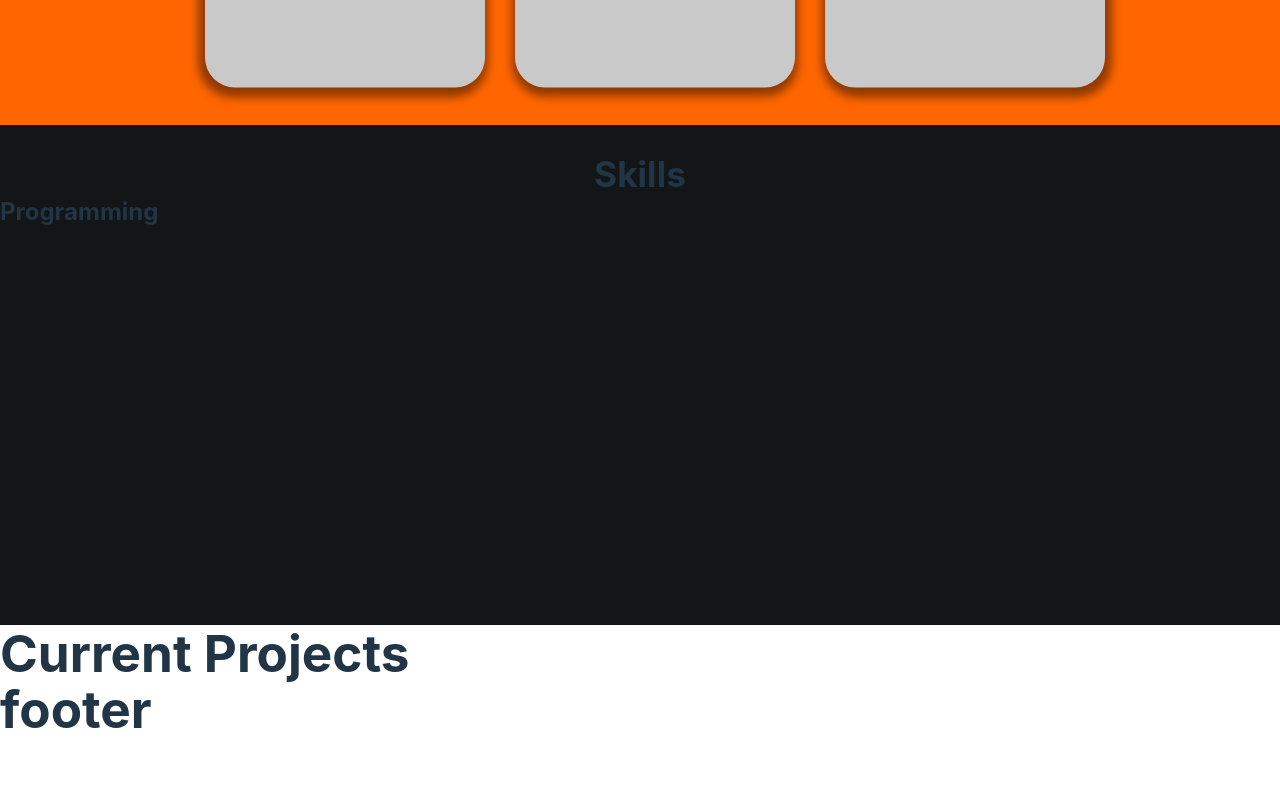
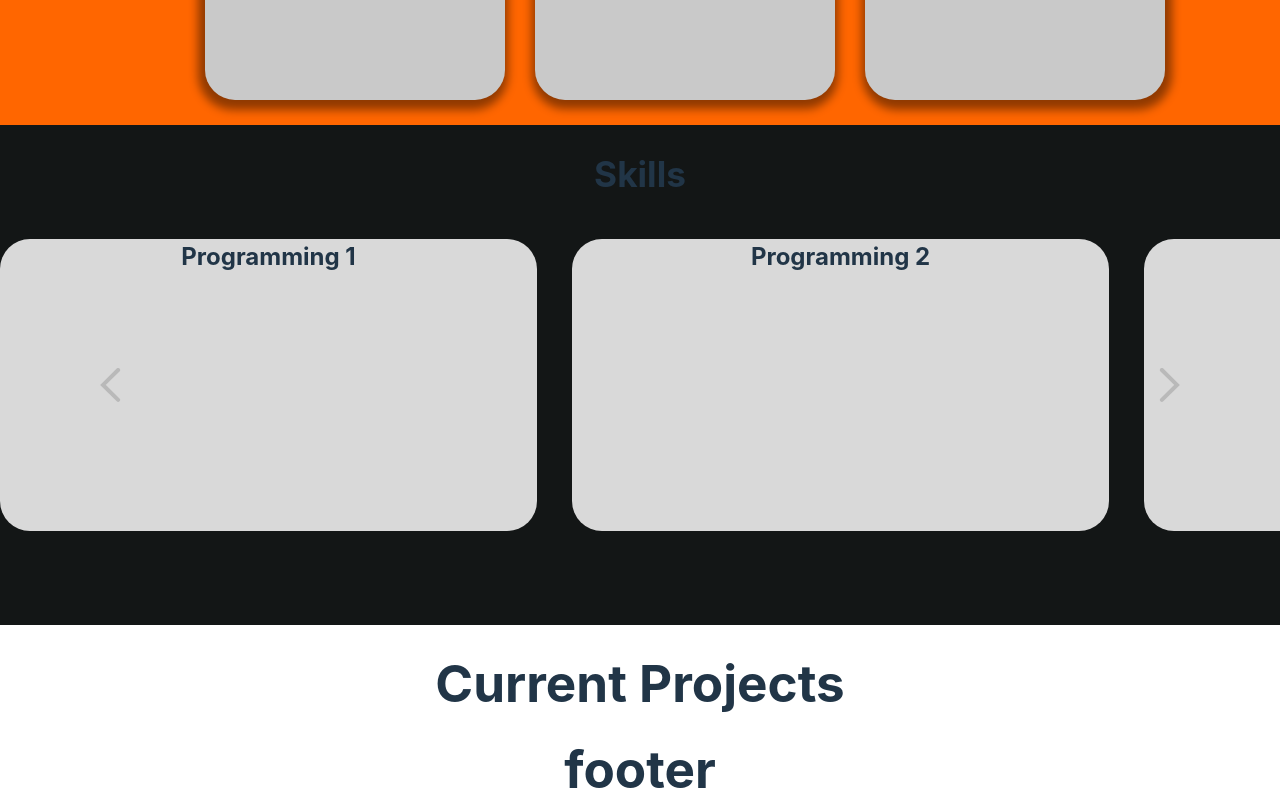
Before and after one commit to aselapasinduD/My-About-Me-Page, a React (Vite) app: page / in a window 1280 px wide. Shown: the part 1808-2608 px from the top of the page. Before the commit the page ends 2548 px from the top, so only its background shows below. Built offline with nearby package versions, Linux system fonts and the light colour scheme.

Commit message:
Skill section is done but we have to do one thing add the detail about skills

```diff
--- a/src/App.css
+++ b/src/App.css
@@ -1,6 +1,11 @@
 * {
 	box-sizing: border-box;
 	margin: 0;
+}
+h1 {
+	text-align: center;
+	font-size: 2.2em;
+	padding-top: 30px;
 }
 
 /*NavBar Style*/
@@ -13,6 +18,7 @@
 	left: 15vw;
 	top: 16vw;
 	letter-spacing: 20px;
+	font-size: 3.2em;
 	font-weight: 400;
 }
 .navbar h2 {
@@ -170,9 +176,7 @@
 	background-color: #FF6600;
 }
 .aboutMeSection h1 {
-	text-align: center;
 	font-size: 2.2em;
-	padding-top: 30px;
 }
 .aboutMeSection .details h2 {
 	margin: 15px 0;
@@ -230,11 +234,72 @@
 	background-color: #131616;
 }
 .skillsSection h1 {
+	font-size: 2.2em;
+}
+.skillsSection .skills-wrapper {
+	display: flex;
+	justify-content: center;
+	position: relative;
+	overflow: hidden;
+	margin-top: 45px;
+}
+.skillsSection .arrow-left {
+	margin-left: 0;
+}
+.skillsSection .arrow-right {
+	margin-left: 0;
+	transform: scaleX(-1);
+}
+.skillsSection .skillsList {
+	overflow-x: hidden;
+	max-width: 1681px;
+	height: 100%;
+}
+.skillsSection .translateXwrapper {
+	display: flex;
+	gap: 35px;
+}
+.skillsSection .skill {
+	min-width: 537px;
+	height: 292px;
+	background-color: #D9D9D9;
+	border-radius: 30px;
+	overflow: hidden;
+	box-sizing: border-box;
+}
+.skillsSection h2 {
 	text-align: center;
-	font-size: 2.2em;
-	padding-top: 30px;
 }
-@media (max-width: 1700PX) {
+.skillsSection button {
+	border: none;
+	outline: none !important;
+	display: flex;
+	position: absolute;
+	justify-content: center;
+	align-items: center;
+	height: 100%;
+	margin: 0;
+	padding: 0;
+	background-color: rgba(0, 0, 0, 0);
+	z-index: 1;
+	transition: background-color 0.3s ease-in-out;
+}
+.skillsSection button:active {
+	background-color: #D9D9D930;
+}
+.skillsSection .skills-wrapper .left-button{
+	margin-left: 0;
+	left: 0;
+	padding-left: 100px;
+	padding-right: 10px;
+}
+.skillsSection .skills-wrapper .right-button{
+	margin-right: 0;
+	right: 0;
+	padding-right: 100px;
+	padding-left: 10px;
+}
+}@media (max-width: 1700PX) {
 	.navbar h1 {
 		font-size: 2.5em;
 	}
--- a/src/components/Navbar.jsx
+++ b/src/components/Navbar.jsx
@@ -8,7 +8,7 @@ const NavBar = () => {
 
 	const [loopNum, setLoopNum] = useState(0);
 	const [isDeleting, setIsDeleting] = useState(false);
-	const toRotate = [ " Programmer", " Web Developer", " Web Designer", " UI/UX Designer"];
+	const toRotate = [ "Programmer", "Web Developer", "Web Designer", "UI/UX Designer"];
 	const [text, setText] = useState('');
 	const [delta, setDelta] = useState(300 - Math.random() * 100);
 	const period = 2000;
@@ -70,7 +70,7 @@ const NavBar = () => {
 	return (
 	<nav class="navbar">
 		<h2>Welcome to my portfolio</h2>
-		<h1>{"Hi! I'm Asela"}<span class="wrap">{text}</span></h1>
+		<h1>{"Hi! I'm Asela "}<span class="wrap">{text}</span></h1>
 		<img class="navbar_background" src={ navbar_background } alt="background image" />
 		<div class="container">
 			<div class="sections-bar-nav">
--- a/src/components/Skills.jsx
+++ b/src/components/Skills.jsx
@@ -1,13 +1,81 @@
-import React from 'react';
+/*
+-This sections will have the my skills.
+-And this skills display like a box with headline and details about skills.
+-Ones you load the page this sections only display 3 or 4 skill box. it depend on screensize and device. but this have a arrow-heads left-side and right-side and if we click the arrow-heads the we can move skill-box left and right then will see more skills.
+-This will not have active arrow-head. both sides are always active and this work like tthe wheel.
+-If someone click on the skill-box this will load the resume page it will have a hole resume about me.
+
+-how code structure goine on?
+	-mean section will have div with className="skillsSection" it will carry all the	 nested code.
+	-within div-className="skillsSection"
+	  - 1.We have a h1 heding.
+	  - 2.we need div-className="skills" to carry all the arrow-head and the
+	      skill-boxs so we can easily animate and control athing together.
+	  - 3.We adding a another div-className="skill" within a another
+	      div-className="skillsList" this .skill will be the one skill box and it
+	      will repeat with id={skillName} and all .skill will carry .skillsList it
+	      will help us to easily flex and animate this skill-boxs.
+	  - 4.we will adding tow svg before and after div-className="skillsList"
+	-Animation slide skill-box.
+	 - 1..skillsList div use for produce window size and justify-content center.
+	 - 2.we can use another div in side .skillsList div to flex skill-boxs
+	     and animate the slide-card.
+	 - 3.we can use js-objects and functions to get user inpute and change
+	     the translate value and react with animate.
+	 - 4.we can create some varibal to make any changes according to list of skills.
+ */
+import { React, useState } from 'react';
+import Arrow_head from '../assets/images/Arrow_head.svg';
 
 const Skills = () => {
+	let defaultSkillBoxDisplayCount = 3;
+	let allSkillBoxCount = 5;
+	let translateAmountPx = 573;
+
+	const [translateX, setTranslateX] = useState(0);
+	const updateTranslateX = {
+		translate: translateX,
+		transition: 'translate 0.8s ease-in-out'
+	}
+	const slideCount = allSkillBoxCount - defaultSkillBoxDisplayCount;
+
+	const handleLeftButtonClick = () => {
+		if (translateX !== 0) {
+			setTranslateX(translateX + translateAmountPx);
+		}
+		console.log(translateX);
+	}
+	const handleRightButtonClick = () => {
+		if (translateX > -translateAmountPx * slideCount) {
+			setTranslateX(translateX - translateAmountPx);
+		}
+		console.log(translateX);
+	}
 
 	return (
-		<div class="skillsSection">
+		<div className="skillsSection">
 			<h1>Skills</h1>
-			<div class="skillsList">
-				<div class="skill">
-					<h2>Programming</h2>
+			<div className="skills-wrapper">
+				<button className="left-button" onClick={handleLeftButtonClick}><img src={Arrow_head} class="arrow arrow-left" alt="Arrow Head" /></button>
+				<button className="right-button" onClick={handleRightButtonClick}><img src={Arrow_head} class="arrow arrow-right" alt="Arrow Head" /></button>
+				<div className="skillsList">
+					<div className="translateXwrapper" style={updateTranslateX}>
+						<div id="programming" className="skill">
+							<h2>Programming 1</h2>
+						</div>
+						<div id="programming" className="skill">
+							<h2>Programming 2</h2>
+						</div>
+						<div id="programming" className="skill">
+							<h2>Programming 3</h2>
+						</div>
+						<div id="programming" className="skill">
+							<h2>Programming 4</h2>
+						</div>
+						<div id="programming" className="skill">
+							<h2>Programming 5</h2>
+						</div>
+					</div>
 				</div>
 			</div>
 		</div>
```
Also changed, not shown: src/assets/Images/Arrow_head.svg (added).
